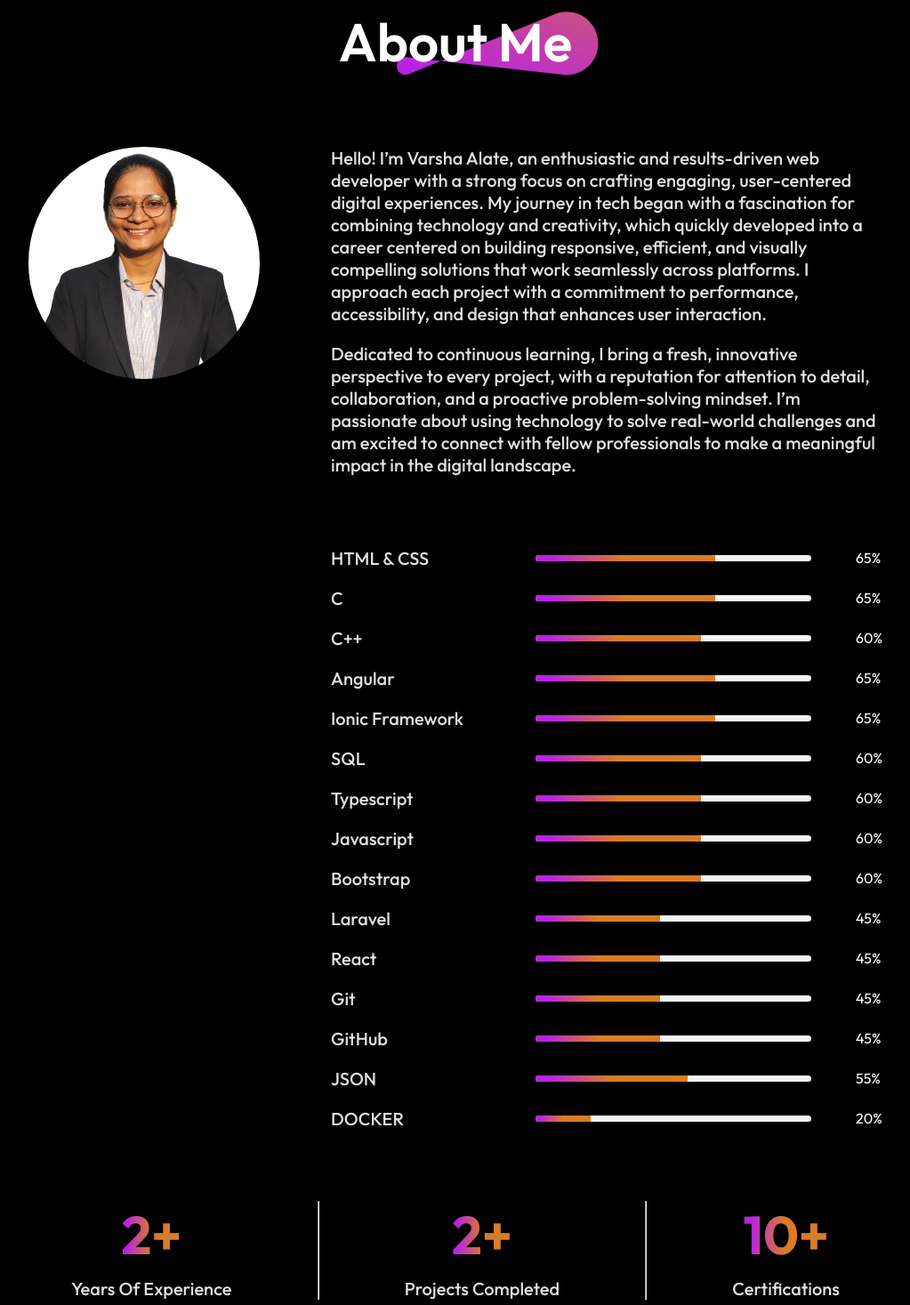
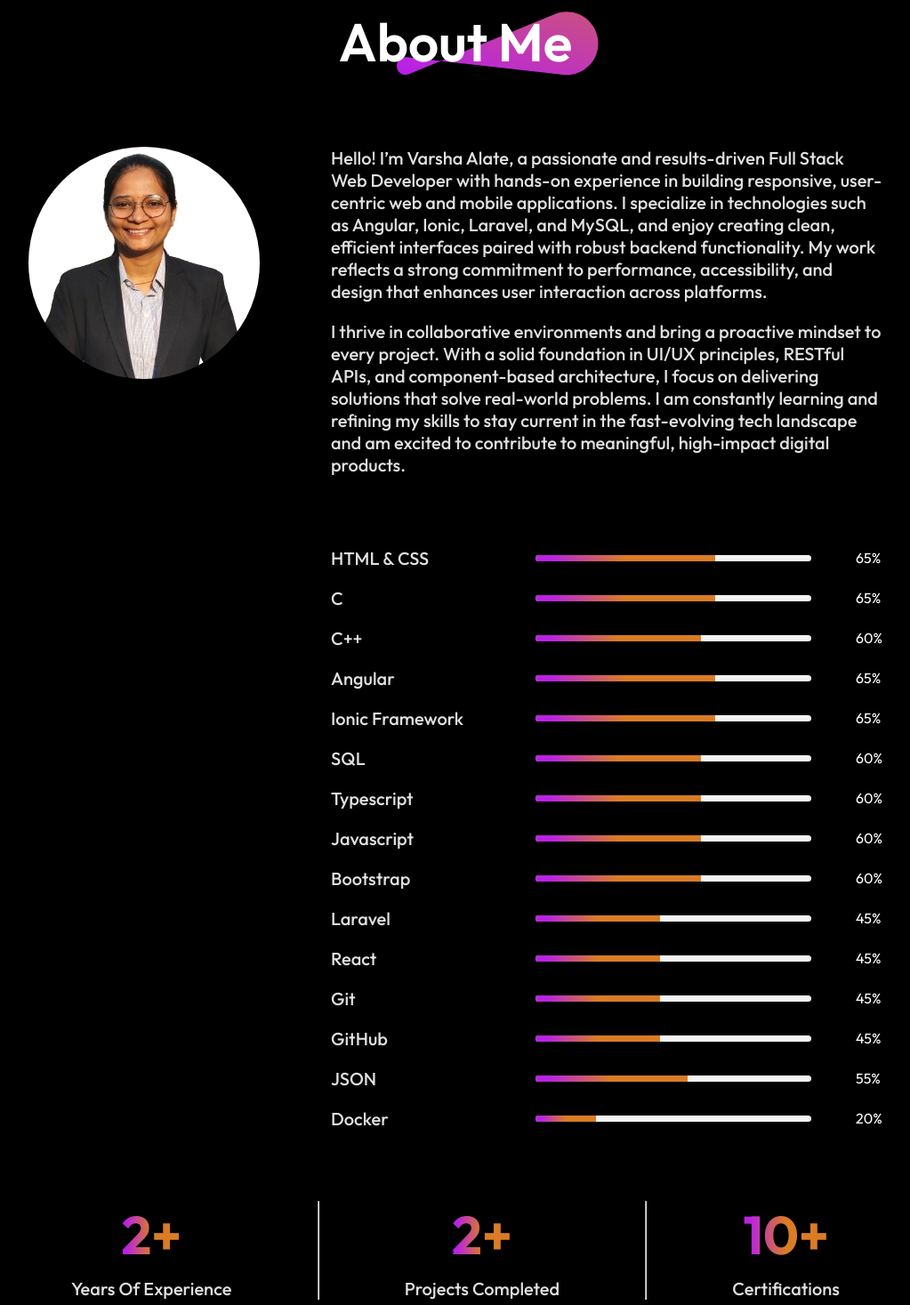
Before and after one commit to varshaalate/Portfolio, a React (Create React App) app: page / in a window 1280 px wide. Shown: the part 955-2422 px from the top of the page at 89% size, without its empty margins (128-1151 px from the left). Built offline with nearby package versions, Linux system fonts and the light colour scheme.

Commit message:
Added skills

```diff
--- a/src/Components/About/about.jsx
+++ b/src/Components/About/about.jsx
@@ -18,8 +18,9 @@ const about = () => {
                 </div>
                 <div className="about-right">
                     <div className="about-para">
-                        <p>Hello! I’m Varsha Alate, an enthusiastic and results-driven web developer with a strong focus on crafting engaging, user-centered digital experiences. My journey in tech began with a fascination for combining technology and creativity, which quickly developed into a career centered on building responsive, efficient, and visually compelling solutions that work seamlessly across platforms. I approach each project with a commitment to performance, accessibility, and design that enhances user interaction.</p>
-                        <p>Dedicated to continuous learning, I bring a fresh, innovative perspective to every project, with a reputation for attention to detail, collaboration, and a proactive problem-solving mindset. I’m passionate about using technology to solve real-world challenges and am excited to connect with fellow professionals to make a meaningful impact in the digital landscape.</p>
+                        <p>Hello! I’m Varsha Alate, a passionate and results-driven Full Stack Web Developer with hands-on experience in building responsive, user-centric web and mobile applications. I specialize in technologies such as Angular, Ionic, Laravel, and MySQL, and enjoy creating clean, efficient interfaces paired with robust backend functionality. My work reflects a strong commitment to performance, accessibility, and design that enhances user interaction across platforms.</p>
+                        <p>
+                            I thrive in collaborative environments and bring a proactive mindset to every project. With a solid foundation in UI/UX principles, RESTful APIs, and component-based architecture, I focus on delivering solutions that solve real-world problems. I am constantly learning and refining my skills to stay current in the fast-evolving tech landscape and am excited to contribute to meaningful, high-impact digital products.</p>
                     </div>
 
                     <div className="about-skills">
@@ -140,9 +141,9 @@ const about = () => {
                         </div>
 
                         <div className="aboutskills">
-                            <p>DOCKER</p>
+                            <p>Docker</p>
                             <div className="progress-container">
-                                <div className="progress-bar" style={{ width: '20%' }}></div>
+                                <div className="progress-bar" style={{ width: '22%' }}></div>
                             </div>
                             <span className="percentage">20%</span>
                         </div>
```
